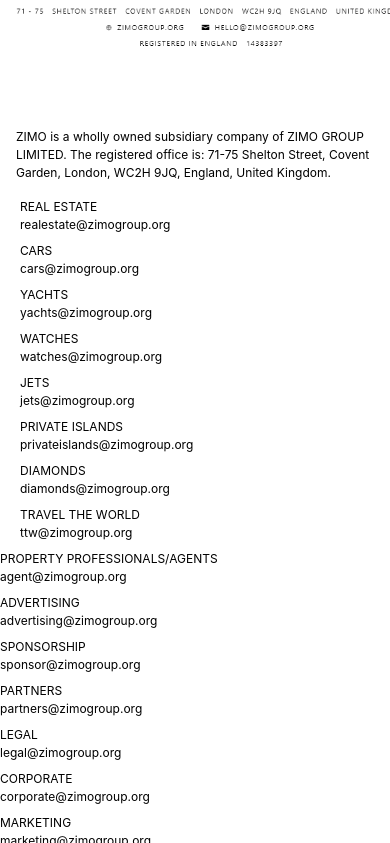
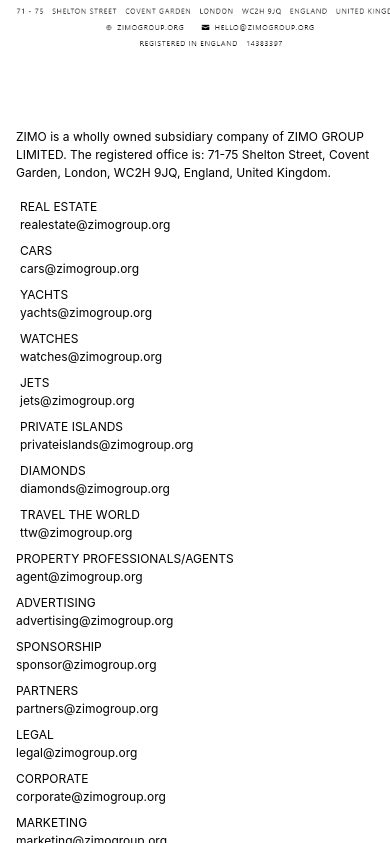
Before and after one commit to Saad-Salman101/Project1, a Next.js app: page / in a window 390 px wide. Shown: the part 11157-12000 px from the top of the page. Built offline with nearby package versions, Linux system fonts and the light colour scheme.

Commit message:
2nd commit

```diff
--- a/components/Footer2.jsx
+++ b/components/Footer2.jsx
@@ -119,7 +119,7 @@ const Footer2 = () => {
 
 
             <div className='flex flex-col justify-center items-start  md:w-[40%]  w-[60%] md:ml-4'>
-                <div className='  '>
+                <div className=' ml-4 md:ml-0'>
                     <div className='mb-2'>
                             <div className='text-black uppercase text-[12px] font-Lato tracking[2px]'>
                                 PROPERTY PROFESSIONALS/AGENTS
@@ -180,7 +180,7 @@ const Footer2 = () => {
 
 
 
-                            <div className='md:ml-0  mt-4'>
+                            <div className='md:ml-0 ml-4  mt-4'>
                             <div className='text-black uppercase text-[12px] font-Lato tracking[2px] mb-4'>
                                     press
                                 </div>
```
